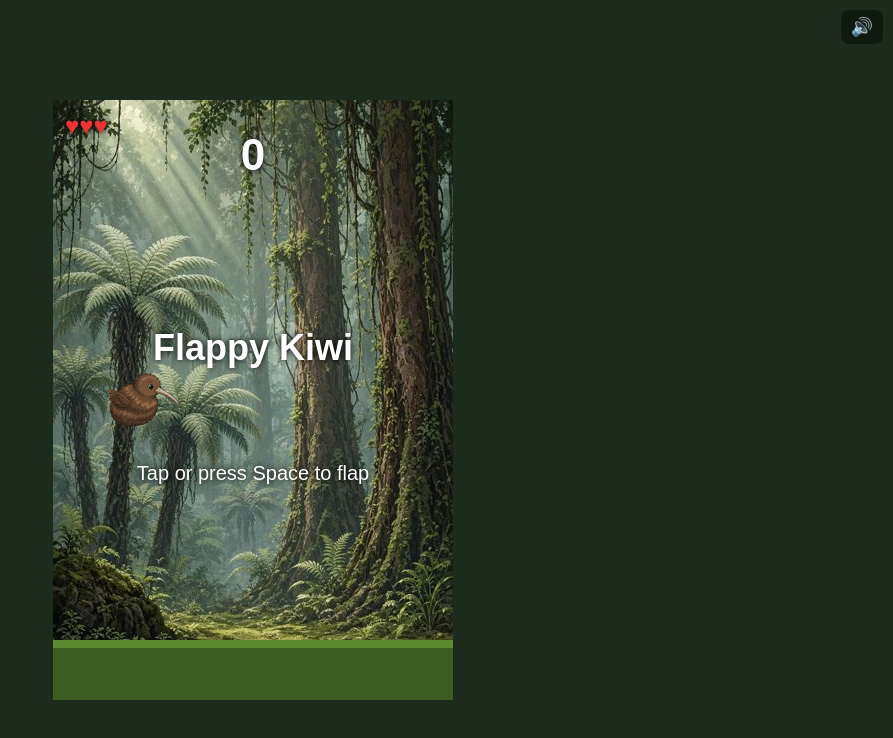
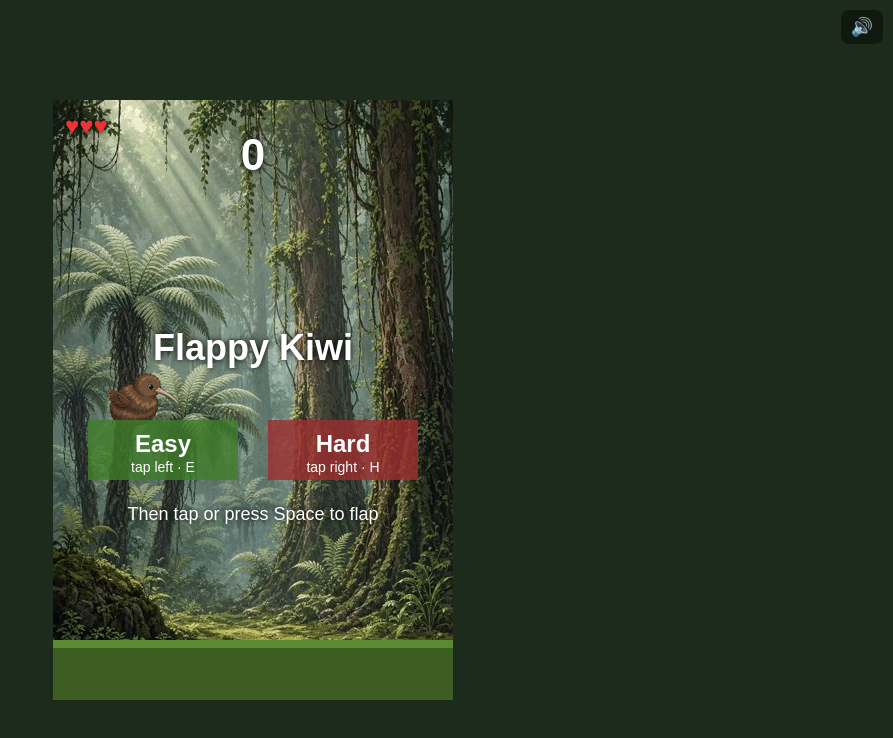
Before and after one commit to Simon-Manning/simon-manning.github.io, a plain HTML site: page flappy/index.html in a window 1280 px wide. Shown: the whole page, without its empty margins (387-1280 px from the left). Drawn offline with Linux system fonts and the light colour scheme.

Commit message:
Punga logs and Easy/Hard modes

```diff
--- a/flappy/index.html
+++ b/flappy/index.html
@@ -5,9 +5,16 @@ canvas{max-height:100vh;max-width:100vw;touch-action:none}
 #m{position:fixed;top:10px;right:10px;background:#0006;color:#fff;border:0;border-radius:8px;padding:6px 10px;font-size:18px}</style></head><body>
 <canvas id="c" width="400" height="600"></canvas><button id="m">🔊</button>
 <script>
-const c=document.getElementById('c'),x=c.getContext('2d'),W=400,H=600,G=0.45,F=-7.5,GAP=165,PW=62,SP=2.5;
+const c=document.getElementById('c'),x=c.getContext('2d'),W=400,H=600,G=0.45,F=-7.5,PW=62;
+const MODES={easy:{GAP:190,SP:2.2,EVERY:110},hard:{GAP:140,SP:3.3,EVERY:80}};let mode='easy',GAP,SP,EVERY;
+function setMode(m){mode=m;({GAP,SP,EVERY}=MODES[m])}setMode('easy');
+// punga bark texture
+const pt=document.createElement('canvas');pt.width=PW;pt.height=36;{const q=pt.getContext('2d');q.fillStyle='#2b1d12';q.fillRect(0,0,PW,36);
+ for(let r=0;r<2;r++)for(let i=-1;i<4;i++){const cx=i*20+(r?10:0)+6,cy=r*18+9;q.fillStyle=r?'#4a3322':'#5a3e28';q.beginPath();q.moveTo(cx,cy-8);q.lineTo(cx+9,cy);q.lineTo(cx,cy+8);q.lineTo(cx-9,cy);q.closePath();q.fill();q.fillStyle='#1a110a';q.fillRect(cx-1,cy-2,2,4)}
+ q.strokeStyle='#6b4a2f55';for(let i=0;i<14;i++){q.beginPath();const a=Math.random()*PW;q.moveTo(a,0);q.lineTo(a+Math.random()*6-3,36);q.stroke()}}
+const bark=x.createPattern(pt,'repeat');
 const kiwi=new Image();kiwi.src='kiwi.png';const bg=new Image();bg.src='forest.jpg';
-let b,pipes,score,lives,inv,best=+localStorage.fk||0,state='ready',t=0,bx=0;
+let b,pipes,score,lives,inv,best=0,state='ready',t=0,bx=0;
 // ---- sound (Web Audio, all synthesised) ----
 let ac,muted=false,musicT=null;
 function A(){if(!ac)ac=new (window.AudioContext||window.webkitAudioContext)();if(ac.state==='suspended')ac.resume();return ac}
@@ -20,18 +27,21 @@ function music(){if(musicT)return;musicT=setInterval(()=>{if(state!=='play'||mut
 document.getElementById('m').onclick=e=>{e.stopPropagation();muted=!muted;e.target.textContent=muted?'🔇':'🔊'};
 // ---- game ----
 function reset(){b={x:90,y:H/2,v:0};pipes=[];score=0;t=0;lives=3;inv=0}
-function flap(){A();music();if(state==='ready')state='play';if(state==='over'){reset();state='ready';return}b.v=F;sFlap()}
-addEventListener('keydown',e=>{if(e.code==='Space'||e.code==='ArrowUp'){e.preventDefault();flap()}});
-c.addEventListener('pointerdown',e=>{e.preventDefault();flap()});
+function start(m){setMode(m);best=+localStorage['fk_'+m]||0;state='play';b.v=F;sFlap()}
+function flap(px){A();music();if(state==='ready'){if(px!==undefined)start(px<W/2?'easy':'hard');return}if(state==='over'){reset();state='ready';return}b.v=F;sFlap()}
+addEventListener('keydown',e=>{if(state==='ready'&&(e.key==='e'||e.key==='h')){A();music();start(e.key==='e'?'easy':'hard');return}if(e.code==='Space'||e.code==='ArrowUp'){e.preventDefault();if(state==='ready'){A();music();start(mode)}else flap()}});
+c.addEventListener('pointerdown',e=>{e.preventDefault();const r=c.getBoundingClientRect();flap((e.clientX-r.left)*W/r.width)});
 function update(){if(state!=='play')return;t++;bx=(bx+SP*.4)%W;if(inv>0)inv--;b.v+=G;b.y+=b.v;
- if(t%95===0)pipes.push({x:W,top:60+Math.random()*(H-GAP-180),passed:false});
+ if(t%EVERY===0)pipes.push({x:W,top:60+Math.random()*(H-GAP-180),passed:false});
  for(const p of pipes){p.x-=SP;if(!p.passed&&p.x+PW<b.x){p.passed=true;score++;sScore()}
   if(b.x+16>p.x&&b.x-16<p.x+PW&&(b.y-14<p.top||b.y+14>p.top+GAP))hit(b.y<p.top+GAP/2?4:-7)}
  pipes=pipes.filter(p=>p.x>-PW);if(b.y>H-74)hit(-8);if(b.y<14){b.y=14;b.v=Math.max(b.v,0)}}
 function hit(v){b.v=v;if(inv>0)return;lives--;inv=70;if(lives<=0)die();else sHit()}
-function die(){state='over';sOver();if(score>best){best=score;localStorage.fk=best}}
-function log(px,y,h,cap){const g=x.createLinearGradient(px,0,px+PW,0);g.addColorStop(0,'#4a3220');g.addColorStop(.5,'#7a5636');g.addColorStop(1,'#3b2716');
- x.fillStyle=g;x.fillRect(px,y,PW,h);x.fillStyle='#4f7d2a';x.fillRect(px-5,cap,PW+10,14);x.fillStyle='#6fa83a';x.fillRect(px-5,cap,PW+10,5)}
+function die(){state='over';sOver();if(score>best){best=score;localStorage['fk_'+mode]=best}}
+function log(px,y,h,cap){x.save();x.translate(px,0);x.fillStyle=bark;x.fillRect(0,y,PW,h);
+ const g=x.createLinearGradient(0,0,PW,0);g.addColorStop(0,'#000a');g.addColorStop(.35,'#0000');g.addColorStop(.7,'#0000');g.addColorStop(1,'#000b');x.fillStyle=g;x.fillRect(0,y,PW,h);
+ x.fillStyle='#c79a6a';x.beginPath();x.ellipse(PW/2,cap+7,PW/2+3,8,0,0,7);x.fill();x.strokeStyle='#7a5636';x.lineWidth=2;
+ for(const rr of[.75,.5,.25]){x.beginPath();x.ellipse(PW/2,cap+7,(PW/2+3)*rr,8*rr,0,0,7);x.stroke()}x.restore()}
 function draw(){if(bg.complete){x.drawImage(bg,-bx,-60,W,711);x.drawImage(bg,W-bx,-60,W,711)}else{x.fillStyle='#2e5a2e';x.fillRect(0,0,W,H)}
  for(const p of pipes){log(p.x,0,p.top,p.top-14);log(p.x,p.top+GAP,H,p.top+GAP)}
  x.fillStyle='#3d5e22';x.fillRect(0,H-60,W,60);x.fillStyle='#5c8a30';x.fillRect(0,H-60,W,8);
@@ -39,7 +49,8 @@ function draw(){if(bg.complete){x.drawImage(bg,-bx,-60,W,711);x.drawImage(bg,W-b
   if(kiwi.complete)x.drawImage(kiwi,-36,-27,72,54);x.restore()}
  x.shadowColor='#000';x.shadowBlur=6;x.font='24px sans-serif';x.textAlign='left';x.fillStyle='#e33';x.fillText('♥'.repeat(Math.max(lives,0)),12,34);
  x.fillStyle='#fff';x.textAlign='center';x.font='bold 44px sans-serif';x.fillText(score,W/2,70);x.font='20px sans-serif';
- if(state==='ready'){x.font='bold 36px sans-serif';x.fillText('Flappy Kiwi',W/2,H/2-40);x.font='20px sans-serif';x.fillText('Tap or press Space to flap',W/2,H/2+80)}
- if(state==='over'){x.font='bold 36px sans-serif';x.fillText('Game over',W/2,H/2-20);x.font='20px sans-serif';x.fillText('Best: '+best+'   Tap to retry',W/2,H/2+20)}x.shadowBlur=0}
+ if(state==='ready'){x.font='bold 36px sans-serif';x.fillText('Flappy Kiwi',W/2,H/2-40);x.font='20px sans-serif';const bt=(bx0,l,col,d)=>{x.fillStyle=col;x.fillRect(bx0,H/2+20,150,60);x.fillStyle='#fff';x.font='bold 24px sans-serif';x.fillText(l,bx0+75,H/2+52);x.font='14px sans-serif';x.fillText(d,bx0+75,H/2+72)};
+ x.shadowBlur=0;bt(35,'Easy','#3f7d2acc','tap left · E');bt(215,'Hard','#9c2f2fcc','tap right · H');x.shadowBlur=6;x.font='18px sans-serif';x.fillText('Then tap or press Space to flap',W/2,H/2+120)}
+ if(state==='over'){x.font='bold 36px sans-serif';x.fillText('Game over',W/2,H/2-20);x.font='20px sans-serif';x.fillText((mode==='easy'?'Easy':'Hard')+' best: '+best+'   Tap to retry',W/2,H/2+20)}x.shadowBlur=0}
 function loop(){update();draw();requestAnimationFrame(loop)}reset();loop();
 </script></body></html>
```
